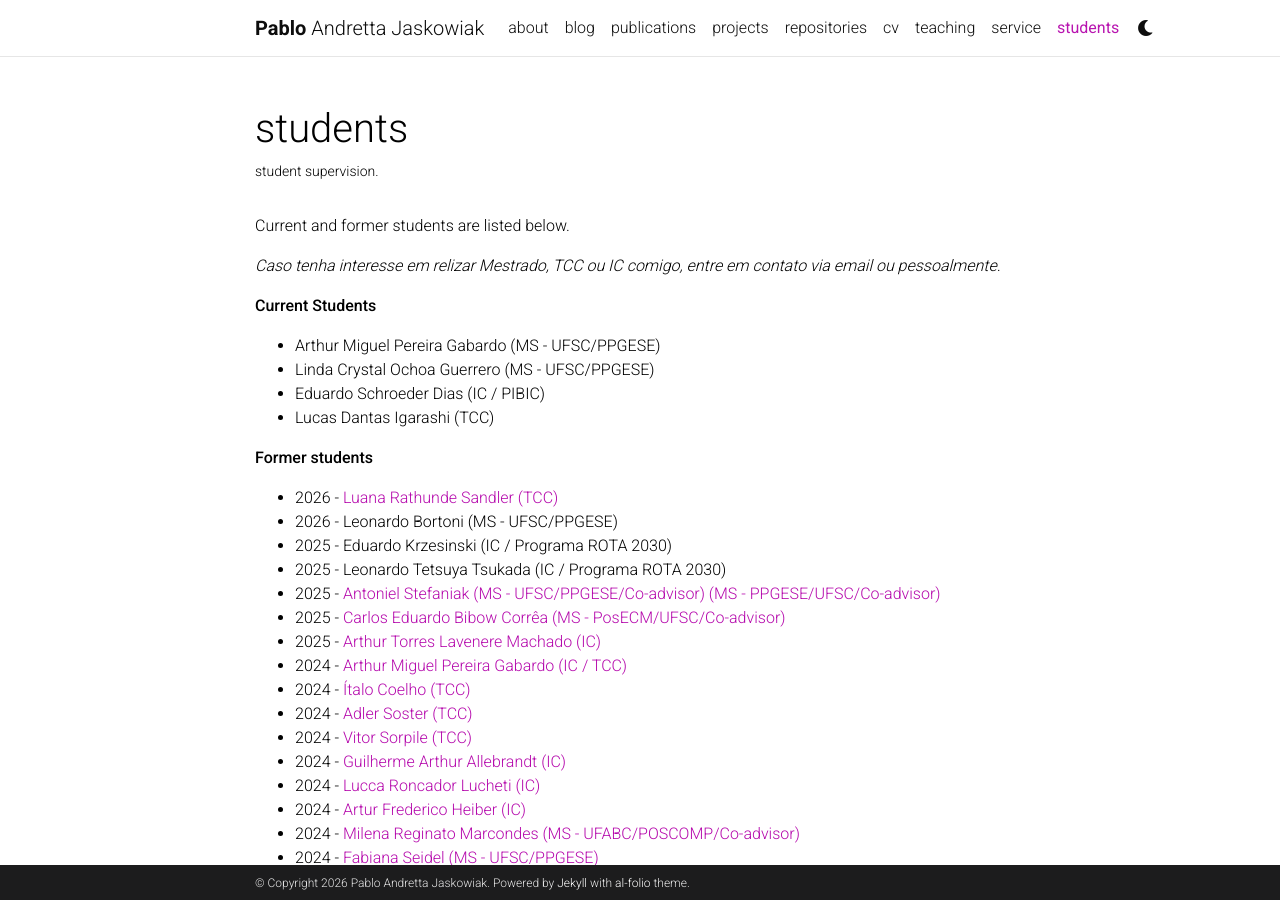
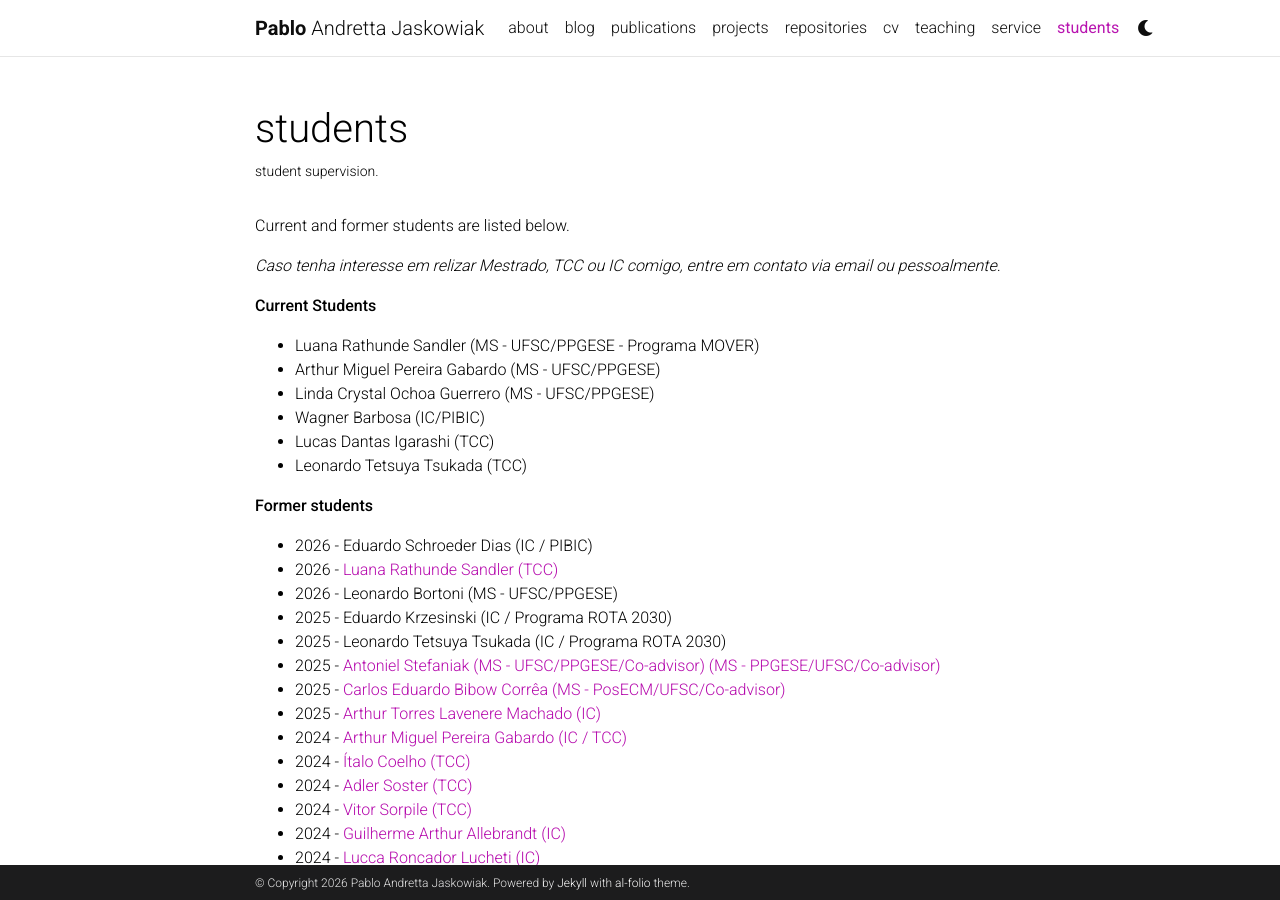
Before and after one commit to pajaskowiak/pajaskowiak.github.io, a Jekyll site: the page built from _pages/supervision.md, in a window 1280 px wide and 900 px high. Built offline with Jekyll 4.4.1, drawn with Linux system fonts in a browser that asks for light colours; comment, search, counter and statistics services are not loaded; a style sheet for code colours, icons or effects is not loaded.

Commit message:
students

```diff
--- a/_pages/supervision.md
+++ b/_pages/supervision.md
@@ -15,12 +15,16 @@ Current and former students are listed below.
 
 <strong>Current Students</strong>
 
+- Luana Rathunde Sandler (MS - UFSC/PPGESE - Programa MOVER)
 - Arthur Miguel Pereira Gabardo (MS - UFSC/PPGESE)
 - Linda Crystal Ochoa Guerrero (MS - UFSC/PPGESE)
-- Eduardo Schroeder Dias (IC / PIBIC)
+- Wagner Barbosa (IC/PIBIC)
 - Lucas Dantas Igarashi (TCC)
+- Leonardo Tetsuya Tsukada (TCC)
+
 
 <strong>Former students</strong>
+- 2026 - Eduardo Schroeder Dias (IC / PIBIC)
 - 2026 - <a href="https://repositorio.ufsc.br/handle/123456789/274049">Luana Rathunde Sandler (TCC)</a>
 - 2026 - Leonardo Bortoni (MS - UFSC/PPGESE)
 - 2025 - Eduardo Krzesinski (IC / Programa ROTA 2030)
```
